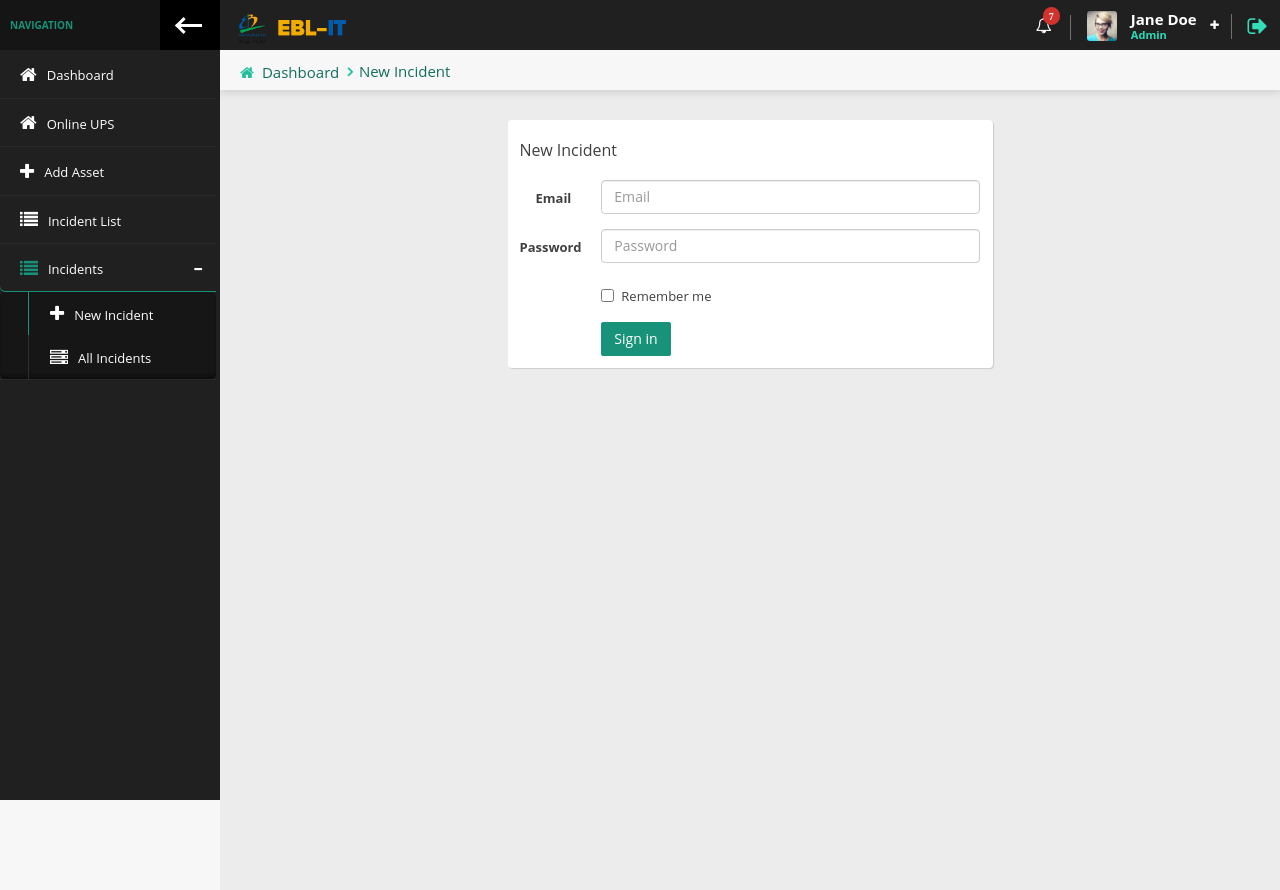
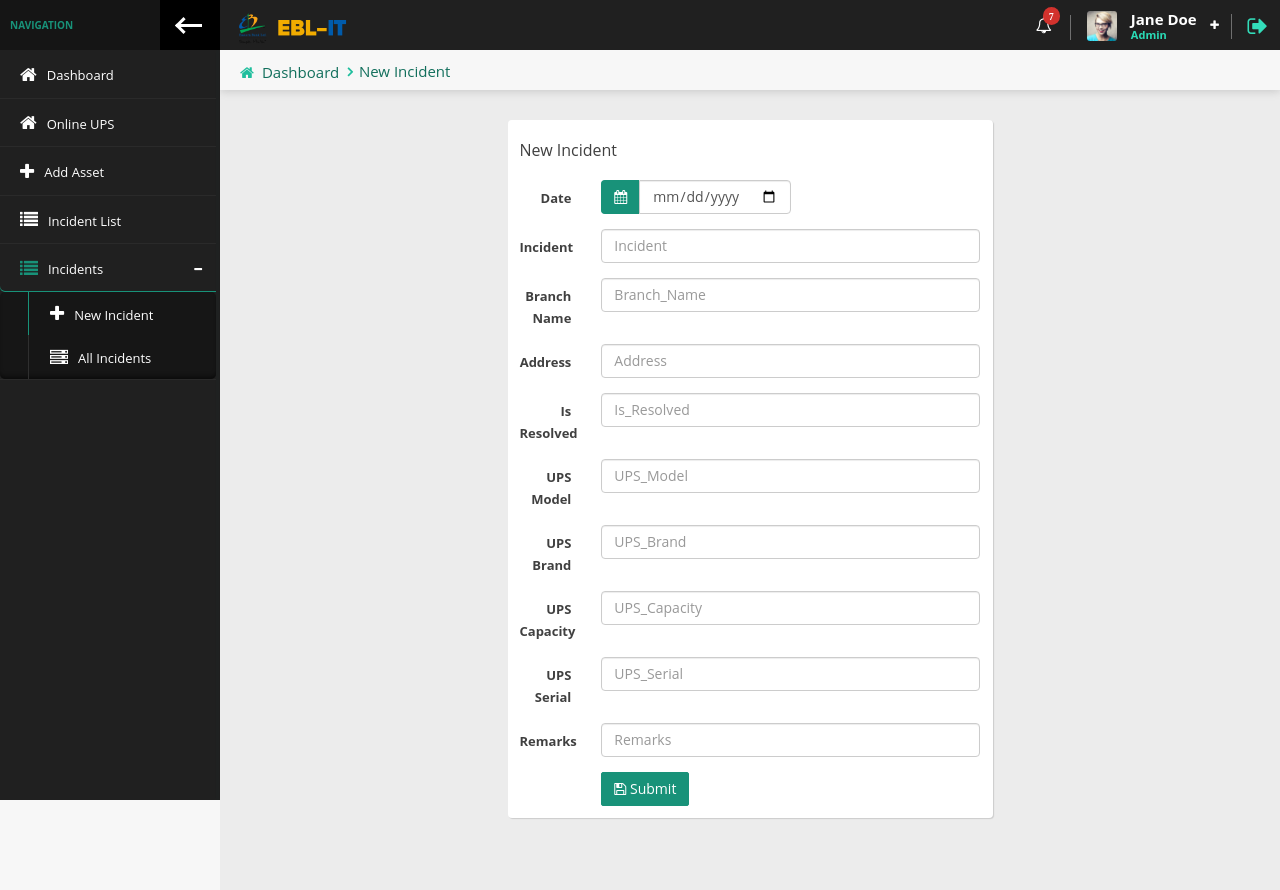
Before and after one commit to NaimHossaion/lms-1.11, a PHP site: page /new-incident.php in a window 1280 px wide. Run offline with PHP 8.4, Linux system fonts and the light colour scheme; a user stored in the database is signed in; some libraries are stand-ins or nearby versions.

Commit message:
commit 11-sep

```diff
--- a/footer.php
+++ b/footer.php
@@ -6,20 +6,36 @@
 </div>
 </div>
 <!-- ========================================================= -->
+<!-- ========================================================= -->
 <script src="vendor/jquery/jquery-1.12.3.min.js"></script>
 <script src="vendor/bootstrap/js/bootstrap.min.js"></script>
 <script src="vendor/nano-scroller/nano-scroller.js"></script>
+<!--TEMPLATE scripts-->
+<!-- ========================================================= -->
 <script src="javascripts/template-script.min.js"></script>
 <script src="javascripts/template-init.min.js"></script>
-<script src="vendor/toastr/toastr.min.js"></script>
-<script src="vendor/chart-js/chart.min.js"></script>
-<script src="vendor/magnific-popup/jquery.magnific-popup.min.js"></script>
+<!-- SECTION script and examples-->
+<!-- ========================================================= -->
+<!--Max length-->
+<script src="vendor/bootstrap_max-lenght/bootstrap-maxlength.js"></script>
+<!--Select with searching & tagging-->
+<script src="vendor/select2/js/select2.min.js"></script>
+<!--Input mask-->
+<script src="vendor/input-masked/inputmask.bundle.min.js"></script>
+<script src="vendor/input-masked/phone-codes/phone.js"></script>
+<!--Date picker-->
+<script src="vendor/bootstrap_date-picker/js/bootstrap-datepicker.min.js"></script>
+<!--Time picker-->
+<script src="vendor/bootstrap_time-picker/js/bootstrap-timepicker.js"></script>
+<!--Color picker-->
+<script src="vendor/bootstrap_color-picker/js/bootstrap-colorpicker.min.js"></script>
+<!--Examples-->
+<script src="javascripts/examples/forms/advanced.js"></script>
 <!--dataTable-->
 <script src="vendor/data-table/media/js/jquery.dataTables.min.js"></script>
 <script src="vendor/data-table/media/js/dataTables.bootstrap.min.js"></script>
 <!--Examples-->
 <script src="javascripts/examples/tables/data-tables.js"></script>
 
-<script src="javascripts/examples/dashboard.js"></script>
 </body>
 </html>
--- a/header.php
+++ b/header.php
@@ -19,16 +19,31 @@ $page = end($page);
     <meta name="viewport" content="width=device-width, initial-scale=1.0, maximum-scale=1.0, user-scalable=no" />
     <title>Service DESK | Dashboard</title>
     <link rel="icon" href="images/favicon.png" type="image/x-icon">
+    <!--load progress bar-->
     <script src="vendor/pace/pace.min.js"></script>
     <link href="vendor/pace/pace-theme-minimal.css" rel="stylesheet" />
+    <!--BASIC css-->
+    <!-- ========================================================= -->
     <link rel="stylesheet" href="vendor/bootstrap/css/bootstrap.css">
     <link rel="stylesheet" href="vendor/font-awesome/css/font-awesome.css">
     <link rel="stylesheet" href="vendor/animate.css/animate.css">
-    <link rel="stylesheet" href="vendor/toastr/toastr.min.css">
-    <link rel="stylesheet" href="vendor/magnific-popup/magnific-popup.css">
-    <link rel="stylesheet" href="stylesheets/css/style.css">
+    <!--SECTION css-->
+    <!-- ========================================================= -->
     <!--dataTable-->
     <link rel="stylesheet" href="vendor/data-table/media/css/dataTables.bootstrap.min.css">
+    <!-- ========================================================= -->
+    <!--Select with searching & tagging-->
+    <link rel="stylesheet" href="vendor/select2/css/select2.min.css">
+    <link rel="stylesheet" href="vendor/select2/css/select2-bootstrap.min.css">
+    <!--Time picker-->
+    <link rel="stylesheet" href="vendor/bootstrap_time-picker/css/timepicker.css">
+    <!--Color picker-->
+    <link rel="stylesheet" href="vendor/bootstrap_color-picker/css/bootstrap-colorpicker.min.css">
+    <!--Date picker-->
+    <link rel="stylesheet" href="vendor/bootstrap_date-picker/css/bootstrap-datepicker3.min.css">
+    <!--TEMPLATE css-->
+    <!-- ========================================================= -->
+    <link rel="stylesheet" href="stylesheets/css/style.css">
 
 </head>
 
--- a/new-incident.php
+++ b/new-incident.php
@@ -1,4 +1,21 @@
-<?php require_once 'header.php'; ?>
+<?php
+require_once 'header.php';
+if(isset($_POST['new-incident'])){
+    $Ref_ID = date('Ymdhis.');
+    $Date = $_POST['Date'];
+    $Incident = $_POST['Incident'];
+    $Branch_Name = $_POST['Branch_Name'];
+    $Address = $_POST['Address'];
+    $Is_Resolved = $_POST['Is_Resolved'];
+    $UPS_Model = $_POST['UPS_Model'];
+    $UPS_Brand = $_POST['UPS_Brand'];
+    $UPS_Capacity = $_POST['UPS_Capacity'];
+    $UPS_Serial = $_POST['UPS_Serial'];
+    $Remarks = $_POST['Remarks'];
+}
+
+
+?>
 
     <!-- content HEADER -->
     <!-- ========================================================= -->
@@ -18,32 +35,74 @@
                 <div class="panel-content">
                     <div class="row">
                         <div class="col-md-12">
-                            <form class="form-horizontal">
+                            <form class="form-horizontal" action="" method="post" enctype="multipart/form-data">
                                 <h5 class="mb-lg">New Incident</h5>
                                 <div class="form-group">
-                                    <label for="email2" class="col-sm-2 control-label">Email</label>
-                                    <div class="col-sm-10">
-                                        <input type="email" class="form-control" id="email2" placeholder="Email">
+                                    <label for="default-datepicker" class="col-sm-2 control-label">Date</label>
+                                    <div class="col-sm-4">
+                                        <div class="input-group">
+                                            <span class="input-group-addon x-primary"><i class="fa fa-calendar"></i></span>
+                                            <input type="date" name="Date" class="form-control" id="default-datepicker">
+                                        </div>
                                     </div>
                                 </div>
                                 <div class="form-group">
-                                    <label for="password2" class="col-sm-2 control-label">Password</label>
+                                    <label for="Incident" class="col-sm-2 control-label">Incident</label>
                                     <div class="col-sm-10">
-                                        <input type="password" class="form-control" id="password2" placeholder="Password">
+                                        <input type="text" class="form-control" id="Incident" placeholder="Incident">
+                                    </div>
+                                </div>
+                                <div class="form-group">
+                                    <label for="Branch_Name" class="col-sm-2 control-label">Branch Name</label>
+                                    <div class="col-sm-10">
+                                        <input type="text" class="form-control" id="Branch_Name" placeholder="Branch_Name">
+                                    </div>
+                                </div>
+                                <div class="form-group">
+                                    <label for="Address" class="col-sm-2 control-label">Address</label>
+                                    <div class="col-sm-10">
+                                        <input type="text" class="form-control" id="Address" placeholder="Address">
+                                    </div>
+                                </div>
+                                <div class="form-group">
+                                    <label for="Is_Resolved" class="col-sm-2 control-label">Is Resolved</label>
+                                    <div class="col-sm-10">
+                                        <input type="text" class="form-control" id="Is_Resolved" placeholder="Is_Resolved">
+                                    </div>
+                                </div>
+                                <div class="form-group">
+                                    <label for="UPS_Model" class="col-sm-2 control-label">UPS Model</label>
+                                    <div class="col-sm-10">
+                                        <input type="text" class="form-control" id="UPS_Model" placeholder="UPS_Model">
+                                    </div>
+                                </div>
+                                <div class="form-group">
+                                    <label for="UPS_Brand" class="col-sm-2 control-label">UPS Brand</label>
+                                    <div class="col-sm-10">
+                                        <input type="text" class="form-control" id="UPS_Brand" placeholder="UPS_Brand">
+                                    </div>
+                                </div>
+                                <div class="form-group">
+                                    <label for="UPS_Capacity" class="col-sm-2 control-label">UPS Capacity</label>
+                                    <div class="col-sm-10">
+                                        <input type="text" class="form-control" id="UPS_Capacity" placeholder="UPS_Capacity">
+                                    </div>
+                                </div>
+                                <div class="form-group">
+                                    <label for="UPS_Serial" class="col-sm-2 control-label">UPS Serial</label>
+                                    <div class="col-sm-10">
+                                        <input type="text" class="form-control" id="UPS_Serial" placeholder="UPS_Serial">
+                                    </div>
+                                </div>
+                                <div class="form-group">
+                                    <label for="Remarks" class="col-sm-2 control-label">Remarks</label>
+                                    <div class="col-sm-10">
+                                        <input type="text" class="form-control" id="Remarks" placeholder="Remarks">
                                     </div>
                                 </div>
                                 <div class="form-group">
                                     <div class="col-sm-offset-2 col-sm-10">
-                                        <div class="checkbox">
-                                            <label>
-                                                <input type="checkbox"> Remember me
-                                            </label>
-                                        </div>
-                                    </div>
-                                </div>
-                                <div class="form-group">
-                                    <div class="col-sm-offset-2 col-sm-10">
-                                        <button type="submit" class="btn btn-primary">Sign in</button>
+                                        <button type="submit" name="new-incident" class="btn btn-primary"><i class="fa fa-save"></i> Submit</button>
                                     </div>
                                 </div>
                             </form>
@@ -52,6 +111,7 @@
                 </div>
             </div>
         </div>
+
     </div>
 
 <?php require_once 'footer.php'; ?>
```
